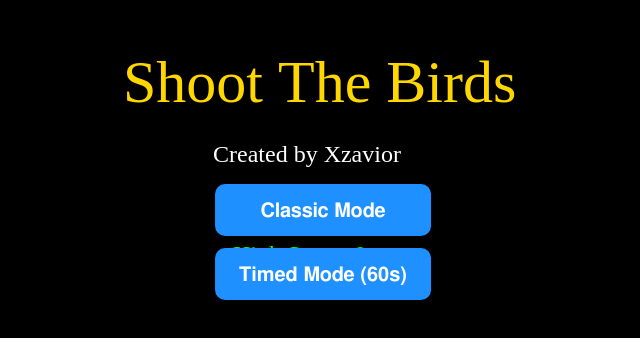
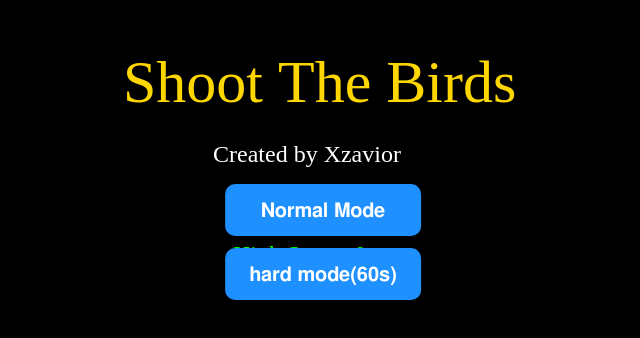
Before and after one commit to Xzavior34/X-shoot-bird, a plain HTML site: page index.html in a window 1280 px wide. Shown: the part 198-536 px from the top of the page, without its empty margins (317-957 px from the left). Drawn offline with Linux system fonts and the light colour scheme.

Commit message:
Update index.html

```diff
--- a/index.html
+++ b/index.html
@@ -51,8 +51,8 @@
   <button id="restartBtn">Restart</button>
   <button id="menuBtn">Main Menu</button>
   <div id="modeBtns">
-    <button onclick="startGame('classic')">Classic Mode</button>
-    <button onclick="startGame('timed')">Timed Mode (60s)</button>
+    <button onclick="startGame('classic')"> Normal Mode</button>
+    <button onclick="startGame('timed')">hard mode(60s)</button>
   </div>
 
   <script>
@@ -375,7 +375,7 @@
     restartBtn.onclick = () => resetGame();
     menuBtn.onclick = () => {
       restartBtn.style.display = "none";
-      menuBtn.style.display = "flex";
+      menuBtn.style.display = "none";
       modeBtns.style.display = "flex";
       showStartup();
     };
```
